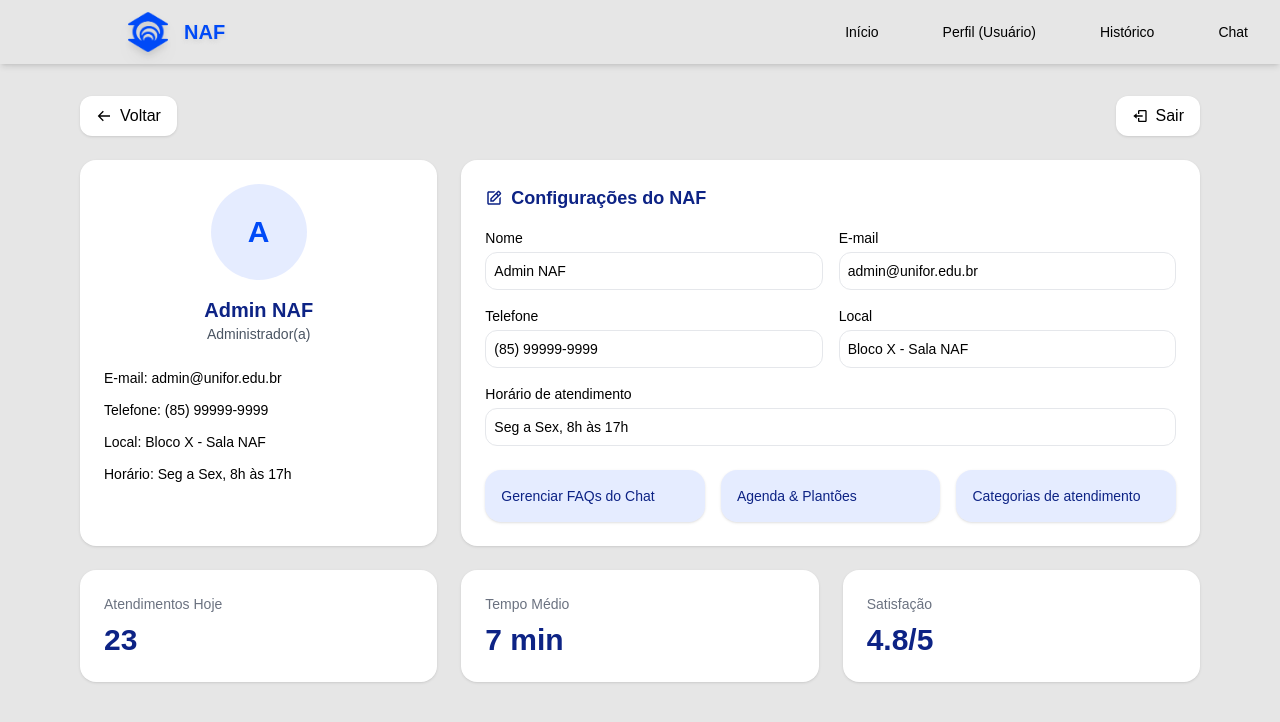
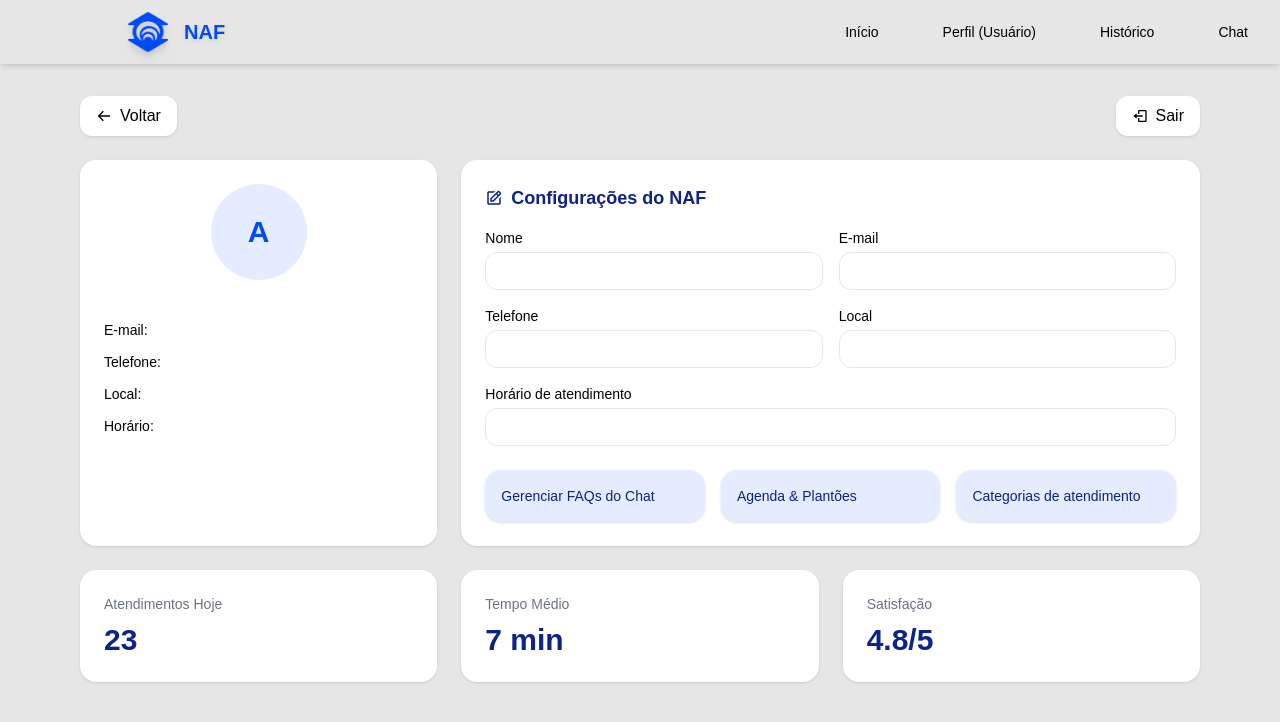
Before and after one commit to NycolleM/ChatBot_DevWeb, a React (Vite) app: page /telaperfiladmin in a window 1280 px wide. Shown: the top 722 px of the page. Built offline with nearby package versions, Linux system fonts and the light colour scheme.

Commit message:
hardcode comentado

```diff
--- a/src/pages/TelaChat.jsx
+++ b/src/pages/TelaChat.jsx
@@ -5,11 +5,11 @@ import { BiSend, BiBookmark, BiTrash, BiHistory } from 'react-icons/bi';
 import uniforlogo from '../imagens/uniforlogo.png';
 
 const FAQ = [
-  'Como emitir CPF pela primeira vez?',
-  'Como faço a declaração do Imposto de Renda?',
-  'Quem tem direito à isenção de MEI?',
-  'Como agendar atendimento no NAF?',
-  'Quais documentos levar para orientação fiscal?'
+  // 'Como emitir CPF pela primeira vez?',
+  // 'Como faço a declaração do Imposto de Renda?',
+  // 'Quem tem direito à isenção de MEI?',
+  // 'Como agendar atendimento no NAF?',
+  // 'Quais documentos levar para orientação fiscal?'
 ];
 
 function respostaSimulada(pergunta) {
--- a/src/pages/TelaPerfilAdmin.jsx
+++ b/src/pages/TelaPerfilAdmin.jsx
@@ -7,12 +7,12 @@ import uniforlogo from '../imagens/uniforlogo.png';
 export default function TelaPerfilAdmin() {
   const navigate = useNavigate();
   const [form, setForm] = useState({
-    nome: 'Admin NAF',
-    email: 'admin@unifor.edu.br',
-    cargo: 'Administrador(a)',
-    telefone: '(85) 99999-9999',
-    horario: 'Seg a Sex, 8h às 17h',
-    local: 'Bloco X - Sala NAF',
+    // nome: 'Admin NAF',
+    // email: 'admin@unifor.edu.br',
+    // cargo: 'Administrador(a)',
+    // telefone: '(85) 99999-9999',
+    // horario: 'Seg a Sex, 8h às 17h',
+    // local: 'Bloco X - Sala NAF',
   });
 
   function handleChange(e) {
```
